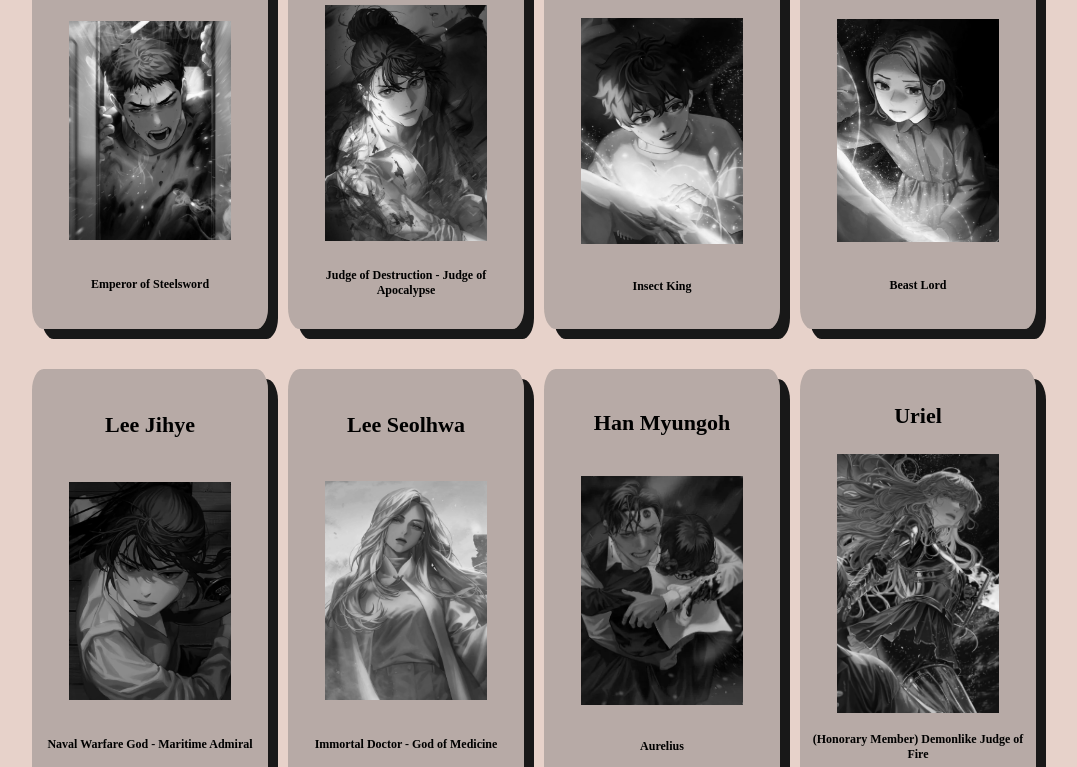
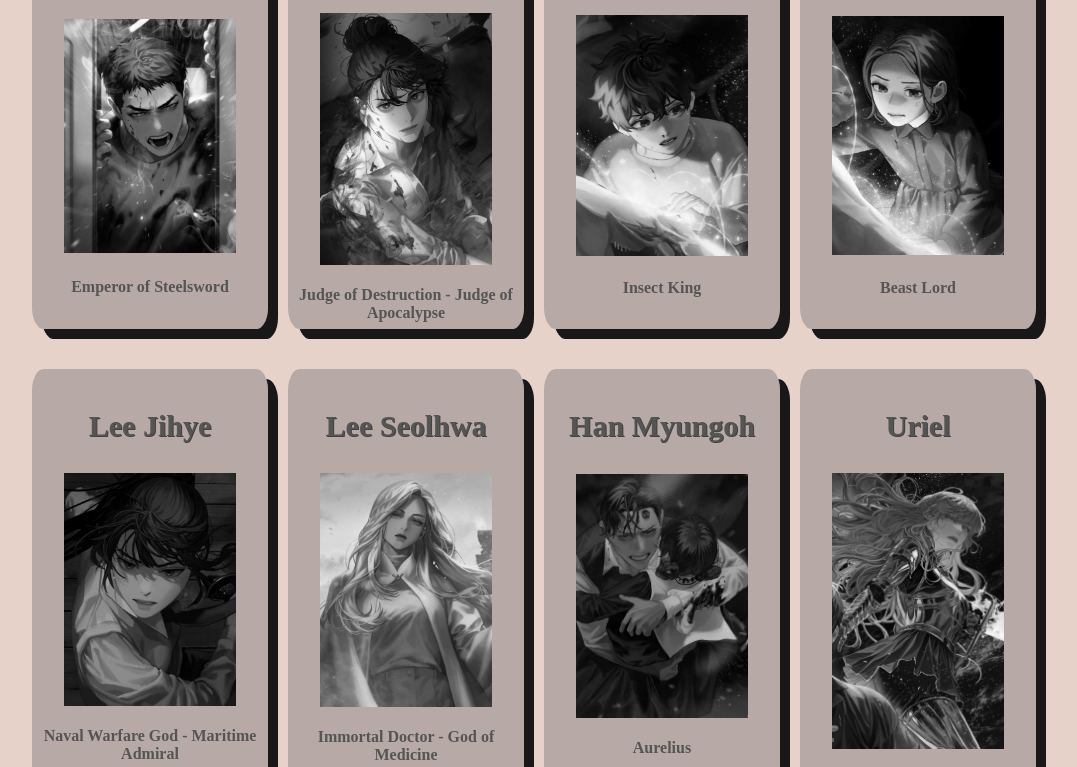
Before and after one commit to staten-island-tech/flexbox-gallery-project-maggiey8, a plain HTML site: page index.html in a window 1280 px wide. Shown: the part 659-1426 px from the top of the page, without its empty margins (106-1183 px from the left). Drawn offline with Linux system fonts and the light colour scheme; a web font is replaced by a local one.

Commit message:
Update style.css

```diff
--- a/style.css
+++ b/style.css
@@ -1,8 +1,6 @@
 body, html {
     font-size: 10px;
     box-sizing: border-box;
-    margin: 0;
-    padding: 0;
     background-color: rgb(231, 210, 202);
 }
 
@@ -27,6 +25,7 @@ body, html {
     box-shadow: 10px 10px rgb(56, 15, 17);
     transition: all 0.5s;
     filter: grayscale(1);
+    color: rgb(167, 62, 67);
 }
 
 .card:hover {
@@ -34,21 +33,25 @@ body, html {
     filter: grayscale(0)
 }
 .card-img {
-    width: 75%;
+    transition: 1s;
+    max-width: 80%;
     max-height: 300px
 }
 
-.card-img:hover{
+.card-img:hover, .card-title:hover {
 scale: 1.1;
+text-shadow: 2px 2px rgb(255, 255, 255);
 }
 
 .card-title {
-    font-size: 2.2rem;
+    font-size: 3rem;
     margin: 0,5rem 0;
+    text-shadow: 1px 1px rgb(121, 51, 51);
 }
 
+
 .card-desc {
-    font-size: 1.2rem;
+    font-size: 1.6rem;
     text-align: center;
 }
 
```
